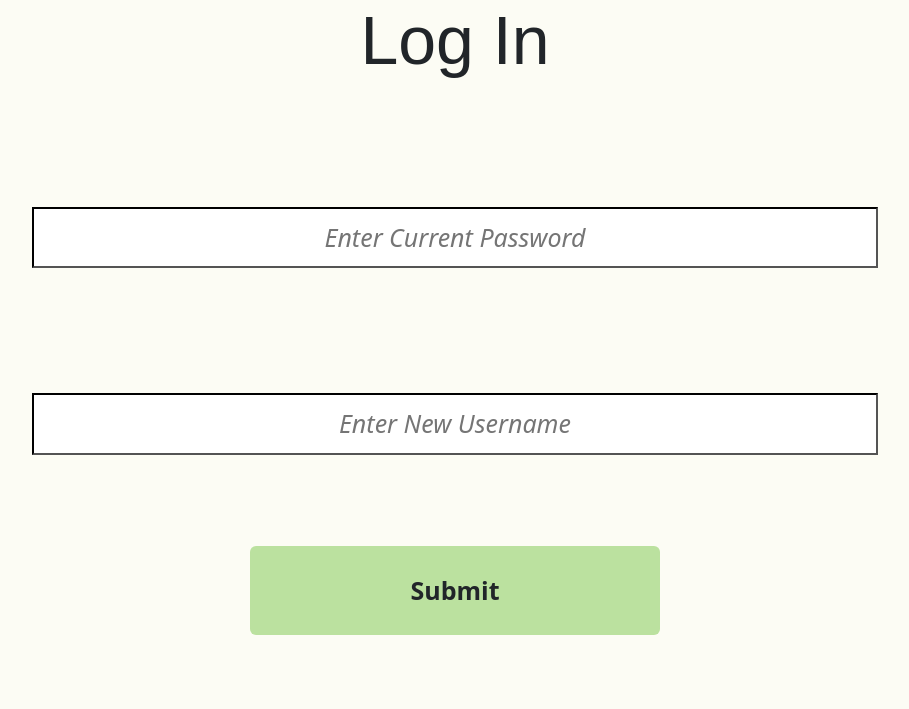
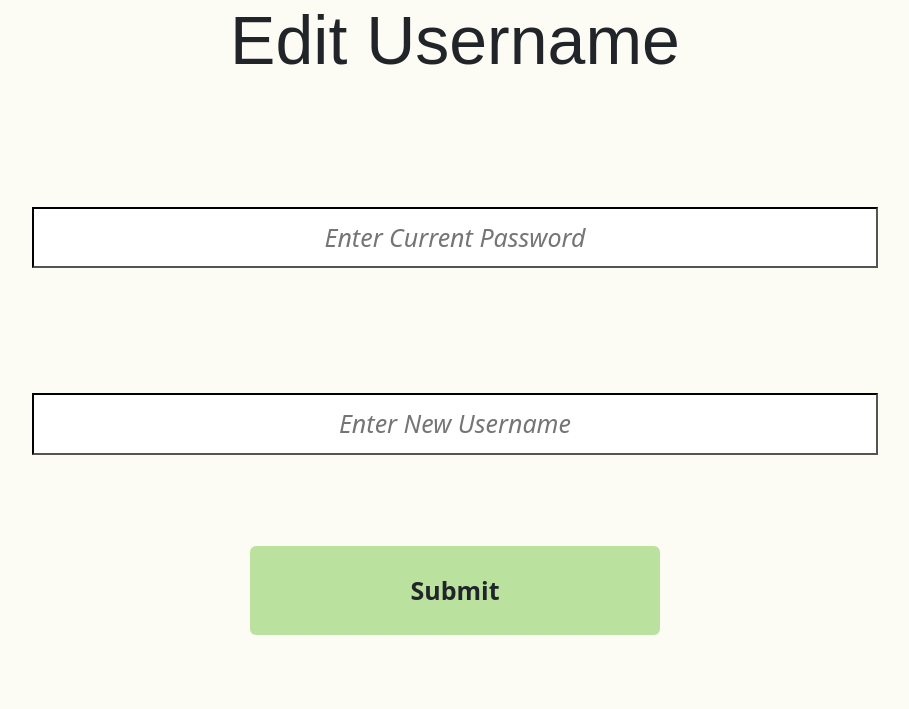
Before and after one commit to OliverRob06/Web-Application-Implementation, a Flask app: page /editUser in a window 1280 px wide. Shown: the part 16-725 px from the top of the page, without its empty margins (185-1094 px from the left). Run offline with Flask 3, Linux system fonts and the light colour scheme; a user stored in the database is signed in.

Commit message:
added headings

```diff
--- a/html/template/editUser.html
+++ b/html/template/editUser.html
@@ -2,7 +2,7 @@
 {% from 'components/forms.html' import input %}
 {% from 'components/forms.html' import button %}
 
-{% block title %}Log In{% endblock %}
+{% block title %}Edit Username{% endblock %}
 
 {% block content %}
 	<div class="container-fluid">
@@ -10,7 +10,7 @@
 		<div class="row justify-content-center text-center my-3">
 
 			<div class="col-8">
-                <h1 class="loginHeading">Log In</h1>
+                <h1 class="loginHeading">Edit Username</h1>
                 {{input('Current','password','Enter Current Password')}}
                 {{input('New','Text','Enter New Username')}}
 			</div>
```
Also changed, not shown: html/template/editPass.html (+3 -4 lines).
